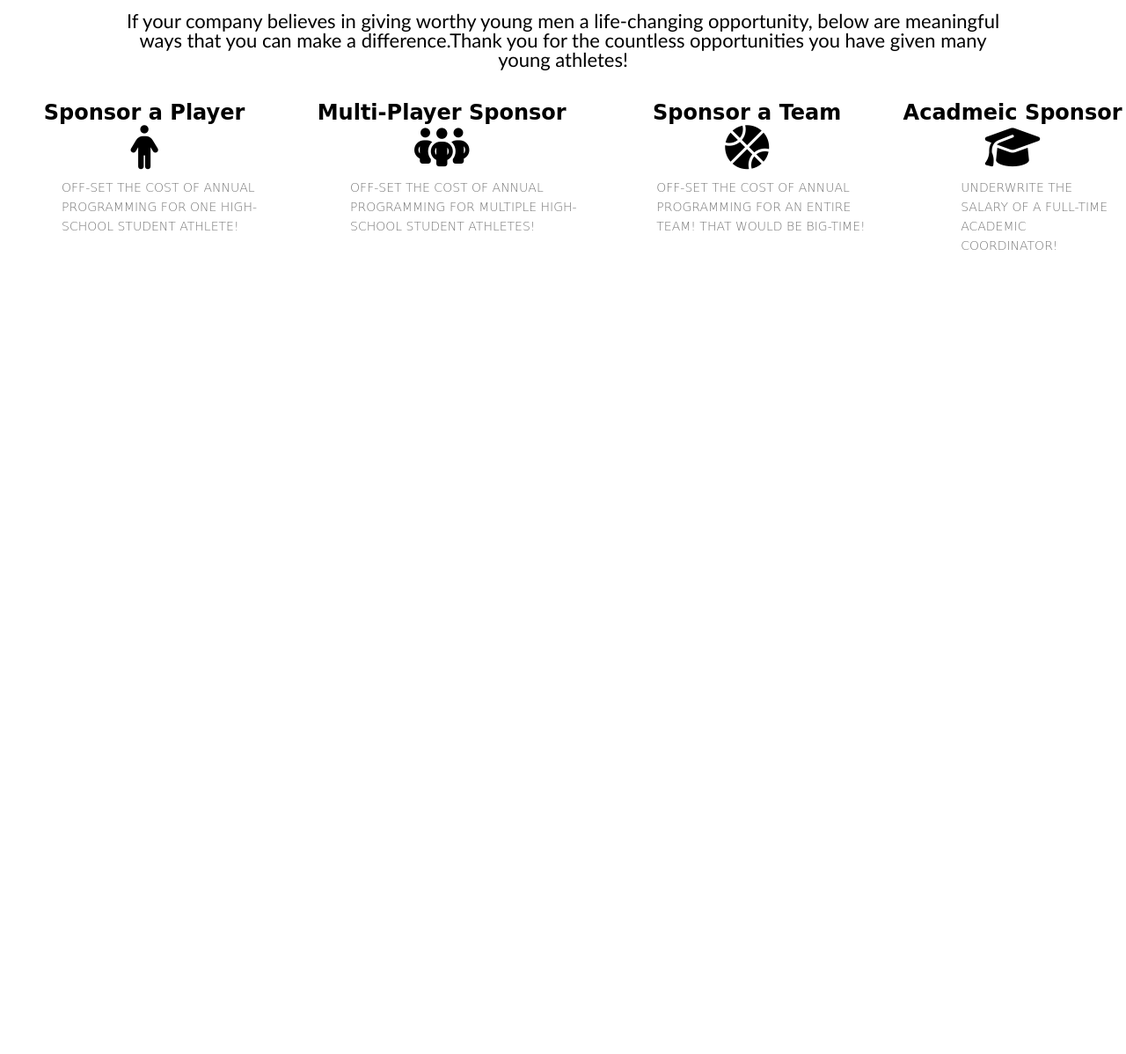
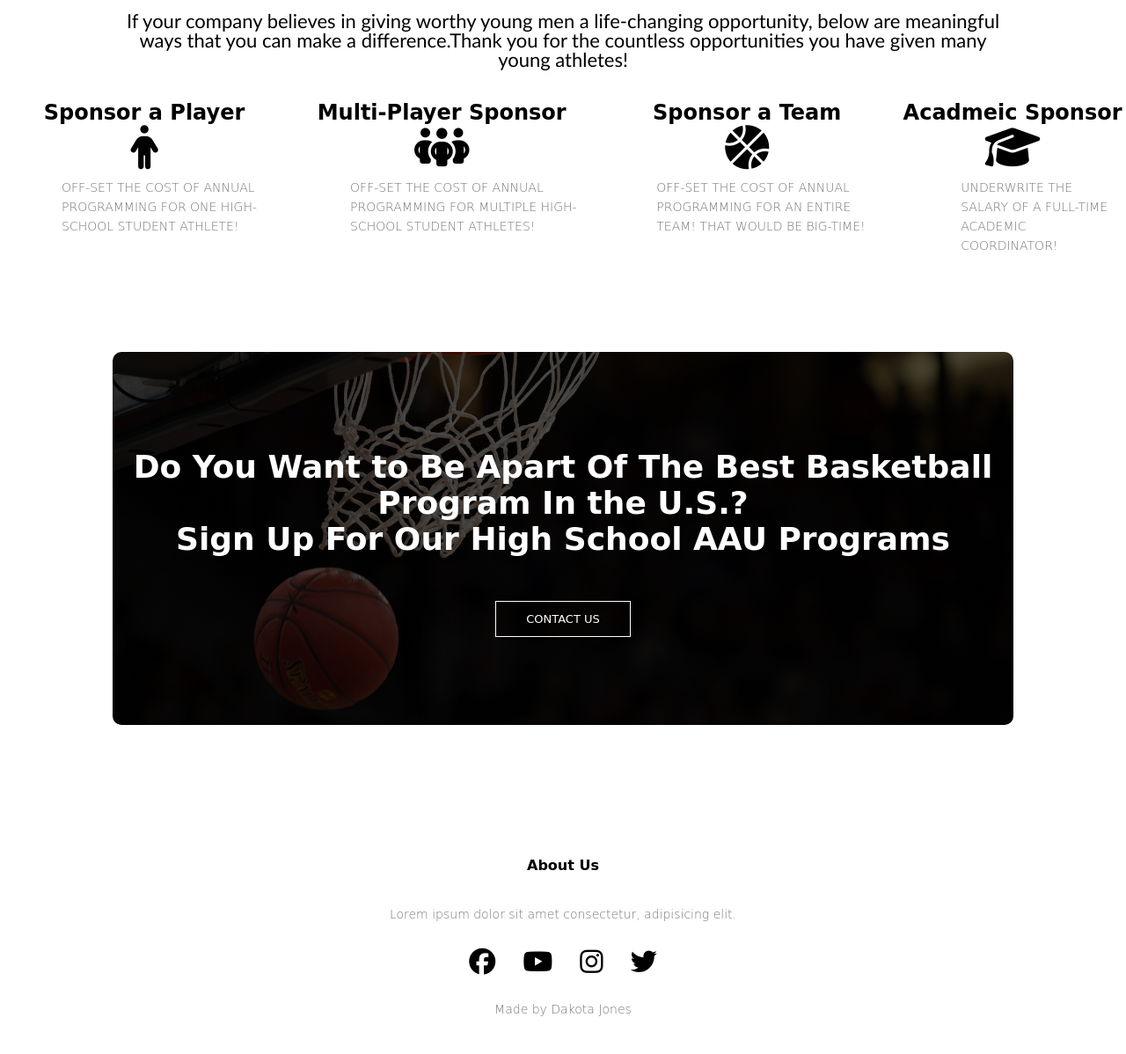
Before and after one commit to Dakota32Jones/AUU-Website, a plain HTML site: page index.html in a window 1280 px wide. Shown: the part 1831-3029 px from the top of the page at 88% size. Before the commit the page ends 2131 px from the top, so only its background shows below. Drawn offline with Linux system fonts and the light colour scheme.

Commit message:
added call to action and footer

```diff
--- a/index.html
+++ b/index.html
@@ -199,8 +199,26 @@
         </div>
       </div>
     </section>
-    <section>
-      <footer></footer>
+    <section class="cta">
+      <h1>
+        Do You Want to Be Apart Of The Best Basketball Program In the U.S.?
+        <br />
+        Sign Up For Our High School AAU Programs
+      </h1>
+      <a href="" class="hero-btn">CONTACT US</a>
+    </section>
+
+    <!-- Footer -->
+    <section class="footer">
+      <h4>About Us</h4>
+      <p>Lorem ipsum dolor sit amet consectetur, adipisicing elit.</p>
+      <div class="icons">
+        <i class="fa-brands fa-facebook"></i>
+        <i class="fa-brands fa-youtube"></i>
+        <i class="fa-brands fa-instagram"></i>
+        <i class="fa-brands fa-twitter"></i>
+      </div>
+      <p>Made by Dakota Jones</p>
     </section>
 
     <!-- Nav Link Javascript for Menu -->
--- a/style.css
+++ b/style.css
@@ -312,3 +312,43 @@ h3 {
     flex-direction: column;
   }
 }
+
+/* call to action styling */
+.cta {
+  margin: 100px auto;
+  width: 80%;
+  background-image: linear-gradient(rgba(0, 0, 0, 0.7), rgba(0, 0, 0, 0.7)),
+    url(assets/images/Call-to-action-picunsplash.jpg);
+  background-position: center;
+  background-size: cover;
+  border-radius: 10px;
+  text-align: center;
+  padding: 100px 0;
+}
+
+.cta h1 {
+  color: #fff;
+  margin-bottom: 40px;
+  padding: 10px;
+}
+
+/* Footer */
+
+.footer {
+  width: 100%;
+  text-align: center;
+  padding: 30px 0;
+}
+
+.footer h4 {
+  margin-bottom: 25px;
+  margin-top: 20px;
+  font-weight: 600;
+}
+
+.icons .fa-brands {
+  margin: 0 13px;
+  cursor: pointer;
+  padding: 18px 0;
+  font-size: 30px;
+}
```
Also changed, not shown: assets/images/Call-to-action-picunsplash.jpg (added), 1 other file.
